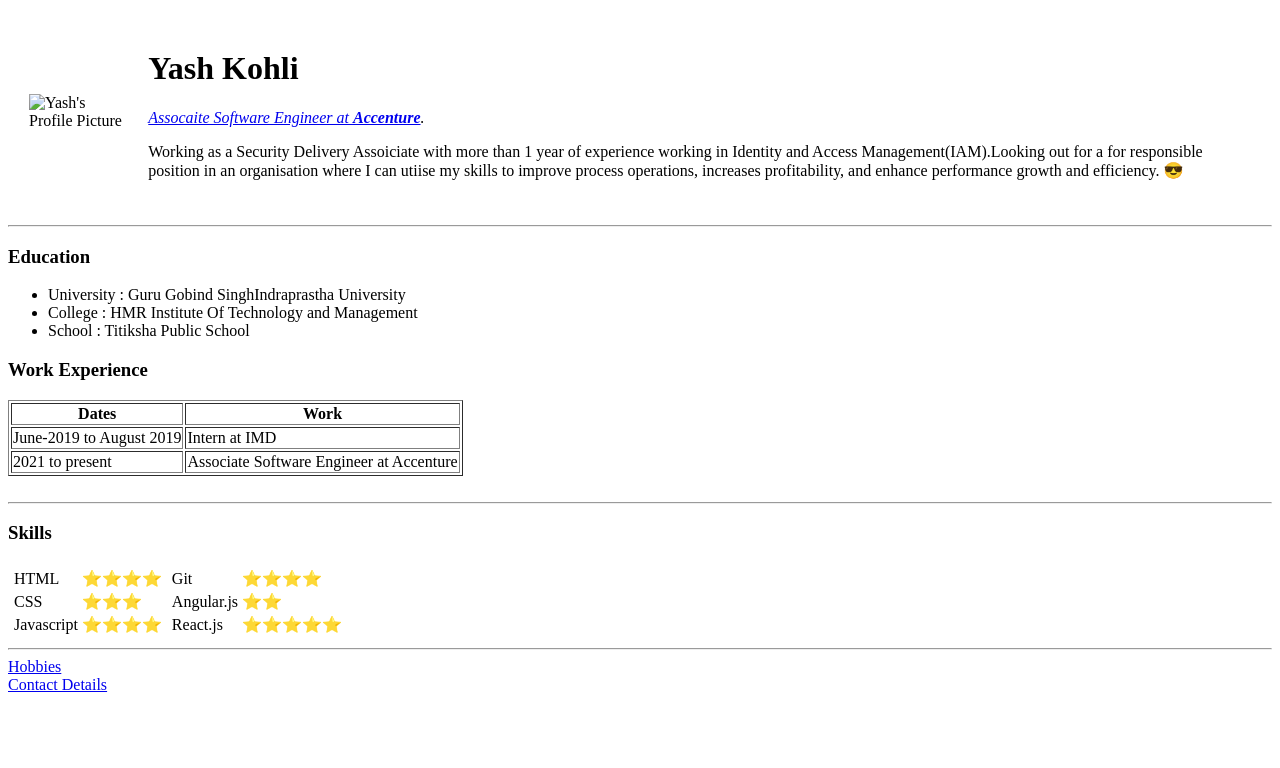
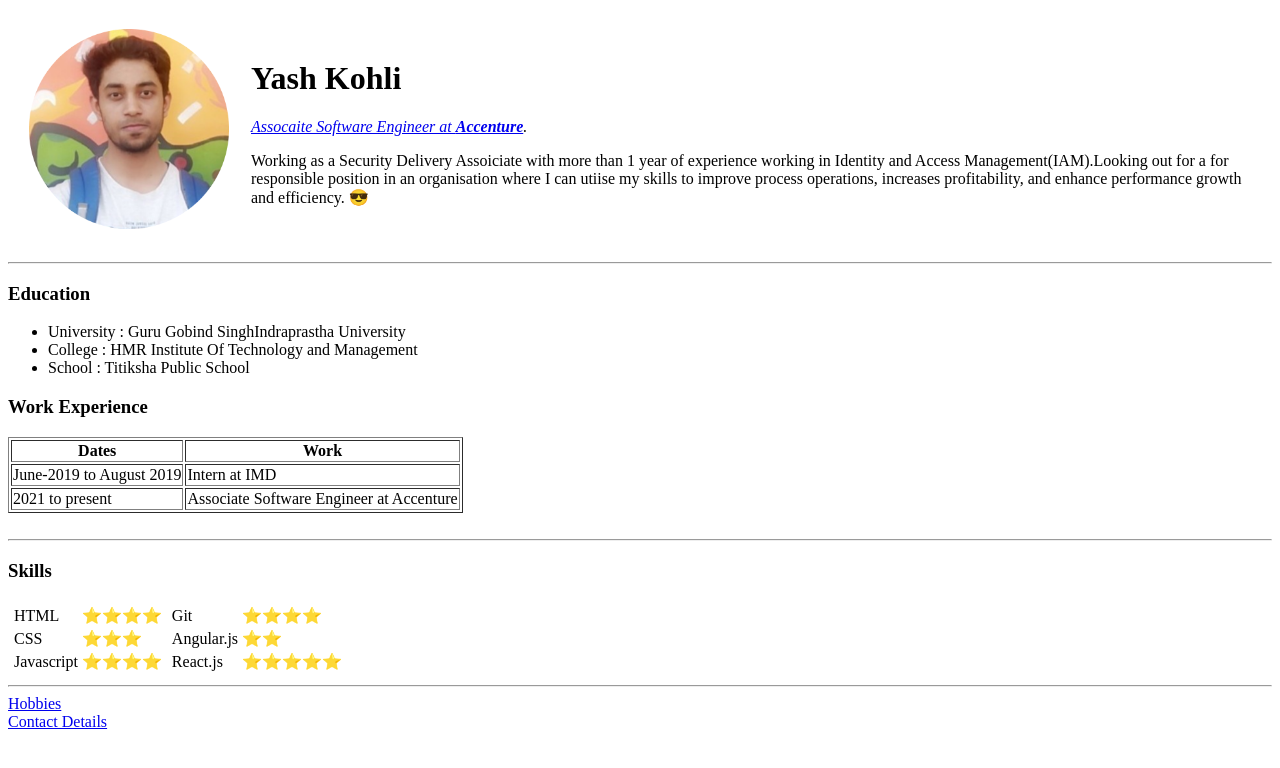
Before and after one commit to yashkohli10/CV, a plain HTML site: page index.html in a window 1280 px wide. Drawn offline with Linux system fonts and the light colour scheme.

Commit message:
Update index.html

```diff
--- a/index.html
+++ b/index.html
@@ -10,7 +10,7 @@
 
     <table cellspacing="20px">
         <tr>
-            <td><img width ="200px" src="/yash3.png" alt="Yash's  Profile Picture" class="src"></td>
+            <td><img width ="200px" src="images/yash3.png" alt="Yash's  Profile Picture" class="src"></td>
             <td><h1>Yash Kohli</h1>
                 <p><a href="https://www.linkedin.com/in/yash-kohli-77582220b/"><em>Assocaite Software Engineer at <strong>Accenture</a></strong>.</em></p>
 
```
